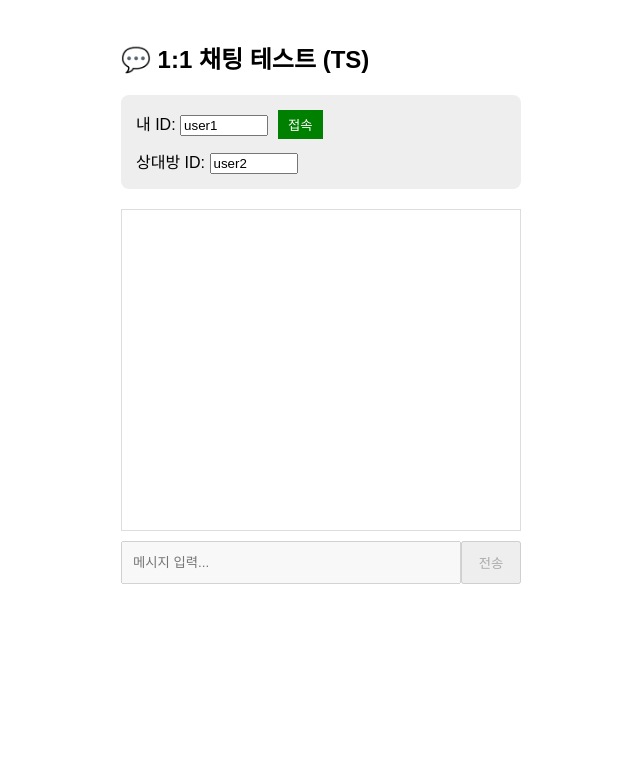
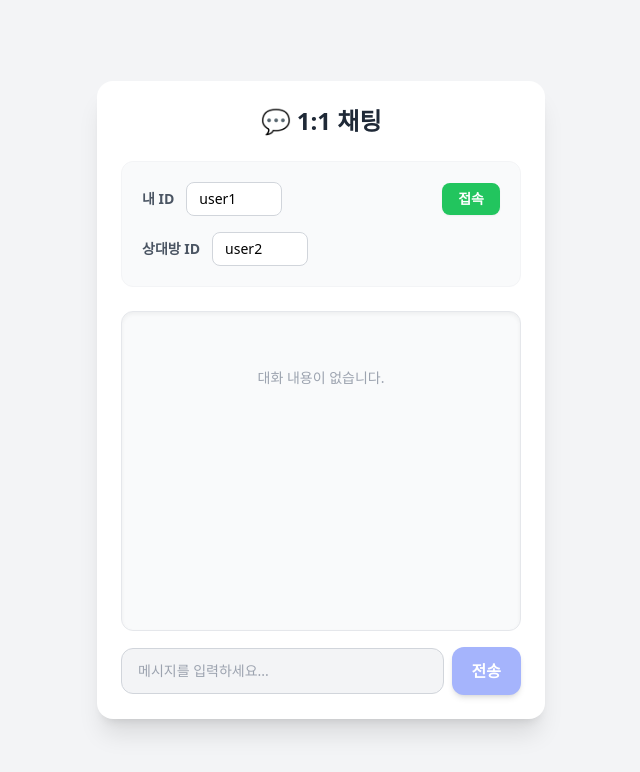
Before and after one commit to yabsed/23-5-team9-web-study, a React (Create React App) app in the folder webSocket/frontend/: page / in a window 1280 px wide. Shown: the top 772 px of the page, without its empty margins (319-959 px from the left). Built offline with nearby package versions, Linux system fonts and the light colour scheme.

Commit message:
[Refactor] TailWind

```diff
--- /dev/null
+++ b/webSocket/frontend/postcss.config.js
@@ -0,0 +1,6 @@
+module.exports = {
+  plugins: {
+    tailwindcss: {},
+    autoprefixer: {},
+  },
+}
--- a/webSocket/frontend/src/App.tsx
+++ b/webSocket/frontend/src/App.tsx
@@ -1,7 +1,5 @@
 import React, { useState, useEffect, useRef } from "react";
 
-// 1. 백엔드로 보낼 데이터의 형태(Type)를 미리 정의합니다.
-// 이렇게 하면 오타나 빠진 데이터를 바로 잡아낼 수 있습니다.
 interface SendMessageRequest {
   sender: string;
   receiver: string;
@@ -9,40 +7,50 @@ interface SendMessageRequest {
 }
 
 function App() {
-  // ------------------ State (상태) ------------------
-  // TS는 초기값을 보고 타입을 추론하지만, 배열이나 null은 명시하는 게 좋습니다.
 
+  // ------------------ Data ------------------
+
+  // Sender, Receiver
   const [myId, setMyId] = useState<string>("user1");
   const [targetId, setTargetId] = useState<string>("user2");
 
+  // Connection
   const [isConnected, setIsConnected] = useState<boolean>(false);
-  const [logs, setLogs] = useState<string[]>([]); // 문자열들의 배열
+
+  // Message Contents
+  const [logs, setLogs] = useState<string[]>([]);
   const [inputMessage, setInputMessage] = useState<string>("");
 
-  // WebSocket 객체를 담을 통입니다. 초기엔 없으므로 null을 허용합니다.
+  // WebSocket Object
   const socketRef = useRef<WebSocket | null>(null);
 
-  // ------------------ Logic (로직) ------------------
+  // ------------------ Helper Function ------------------
 
   const addLog = (msg: string) => {
-    setLogs((prev) => [...prev, msg]);
+    setLogs((prev: string[]) => [...prev, msg]);
   };
 
+  // ------------------ Socket Connect / Disconnect ------------------
+
   const connectSocket = () => {
+    // Already Connected
     if (socketRef.current) return;
 
-    // WebSocket 연결
+    // WebSocket
     const socket = new WebSocket(`ws://localhost:8000/ws/${myId}`);
 
+    // 1. After Connected
     socket.onopen = () => {
       addLog(`✅ 시스템: ${myId}로 접속 완료`);
       setIsConnected(true);
     };
 
+    // 2. Got Message
     socket.onmessage = (event: MessageEvent) => {
       addLog(`📩 ${event.data}`);
     };
 
+    // 3. Close Socekt
     socket.onclose = () => {
       setIsConnected(false);
       socketRef.current = null;
@@ -59,10 +67,11 @@ function App() {
     }
   };
 
+  // ------------------ Send Message (API Call) ------------------
+
   const sendMessage = async () => {
     if (!inputMessage) return;
 
-    // 인터페이스에 맞춰 데이터를 준비합니다.
     const payload: SendMessageRequest = {
       sender: myId,
       receiver: targetId,
@@ -84,67 +93,100 @@ function App() {
     }
   };
 
-  // ------------------ Effects & Render ------------------
+  // ------------------ Effects ------------------
 
   useEffect(() => {
-    // 컴포넌트가 사라질 때 소켓을 정리합니다.
     return () => disconnectSocket();
   }, []);
 
+  // ------------------ Render ------------------
+
   return (
-    <div style={{ padding: "20px", maxWidth: "400px", margin: "0 auto", fontFamily: "sans-serif" }}>
-      <h2>💬 1:1 채팅 테스트 (TS)</h2>
+    <div className="flex flex-col items-center justify-center min-h-screen bg-gray-100 p-4 font-sans">
+      {/* 메인 카드 컨테이너 */}
+      <div className="w-full max-w-md bg-white rounded-2xl shadow-xl overflow-hidden p-6">
+        <h2 className="text-2xl font-bold text-gray-800 mb-6 text-center">
+          💬 1:1 채팅
+        </h2>
 
-      {/* 설정 영역 */}
-      <div style={{ background: "#eee", padding: "15px", borderRadius: "8px", marginBottom: "20px" }}>
-        <div style={{ marginBottom: "10px" }}>
-          <label>내 ID: </label>
+        {/* 설정 영역 (회색 박스) */}
+        <div className="bg-gray-50 p-5 rounded-xl border border-gray-100 mb-6">
+          {/* 내 ID + 접속 버튼 */}
+          <div className="flex items-center justify-between mb-4">
+            <div className="flex items-center gap-3">
+              <span className="text-sm font-semibold text-gray-600">내 ID</span>
               <input
+                className="border border-gray-300 rounded-lg px-3 py-1.5 w-24 text-sm focus:outline-none focus:ring-2 focus:ring-blue-500 transition-all disabled:bg-gray-200 disabled:text-gray-500"
                 value={myId}
-            // 이벤트 타입: 입력창의 변경 이벤트
                 onChange={(e: React.ChangeEvent<HTMLInputElement>) => setMyId(e.target.value)}
                 disabled={isConnected}
-            style={{ width: "80px" }}
               />
-          {!isConnected ? (
-            <button onClick={connectSocket} style={{ marginLeft: "10px", background: "green", color: "white", border: "none", padding: "5px 10px" }}>접속</button>
-          ) : (
-            <button onClick={disconnectSocket} style={{ marginLeft: "10px", background: "red", color: "white", border: "none", padding: "5px 10px" }}>종료</button>
-          )}
+            </div>
+            <button
+              onClick={isConnected ? disconnectSocket : connectSocket}
+              className={`px-4 py-1.5 rounded-lg text-sm font-bold shadow-sm transition-colors duration-200 ${
+                isConnected
+                  ? "bg-red-500 hover:bg-red-600 text-white"
+                  : "bg-green-500 hover:bg-green-600 text-white"
+              }`}
+            >
+              {isConnected ? "종료" : "접속"}
+            </button>
           </div>
 
-        <div>
-          <label>상대방 ID: </label>
+          {/* 상대방 ID */}
+          <div className="flex items-center gap-3">
+            <span className="text-sm font-semibold text-gray-600">상대방 ID</span>
             <input
+              className="border border-gray-300 rounded-lg px-3 py-1.5 w-24 text-sm focus:outline-none focus:ring-2 focus:ring-blue-500 transition-all"
               value={targetId}
               onChange={(e: React.ChangeEvent<HTMLInputElement>) => setTargetId(e.target.value)}
-            style={{ width: "80px" }}
             />
           </div>
         </div>
 
-      {/* 로그 영역 */}
-      <div style={{ height: "300px", border: "1px solid #ddd", overflowY: "auto", padding: "10px", marginBottom: "10px", background: "white" }}>
+        {/* 채팅 로그 영역 */}
+        <div className="h-80 overflow-y-auto bg-gray-50 border border-gray-200 rounded-xl p-4 mb-4 shadow-inner custom-scrollbar">
+          {logs.length === 0 ? (
+            <p className="text-gray-400 text-center text-sm mt-10">대화 내용이 없습니다.</p>
+          ) : (
+            <div className="flex flex-col gap-2">
               {logs.map((log, i) => (
-          <div key={i} style={{ marginBottom: "5px", fontSize: "14px" }}>
+                <div
+                  key={i}
+                  className={`p-2 rounded-lg text-sm max-w-[85%] break-words shadow-sm ${
+                    log.startsWith("📤 나:")
+                      ? "bg-blue-100 self-end text-blue-900 border border-blue-200" // 내가 보낸 메시지 스타일
+                      : log.startsWith("✅") || log.startsWith("⚠️")
+                      ? "bg-gray-200 self-center text-xs text-gray-600 rounded-full px-4" // 시스템 메시지 스타일
+                      : "bg-white self-start text-gray-800 border border-gray-200" // 받은 메시지 스타일
+                  }`}
+                >
                   {log}
                 </div>
               ))}
             </div>
+          )}
+        </div>
 
         {/* 입력 영역 */}
-      <div style={{ display: "flex" }}>
+        <div className="flex items-center gap-2">
           <input
+            className="flex-1 border border-gray-300 rounded-xl px-4 py-3 text-sm focus:outline-none focus:ring-2 focus:ring-indigo-500 transition-all disabled:bg-gray-100"
             value={inputMessage}
             onChange={(e: React.ChangeEvent<HTMLInputElement>) => setInputMessage(e.target.value)}
-          placeholder="메시지 입력..."
+            placeholder="메시지를 입력하세요..."
             disabled={!isConnected}
             onKeyPress={(e: React.KeyboardEvent<HTMLInputElement>) => e.key === "Enter" && sendMessage()}
-          style={{ flex: 1, padding: "10px" }}
           />
-        <button onClick={sendMessage} disabled={!isConnected} style={{ padding: "10px", width: "60px" }}>
+          <button
+            onClick={sendMessage}
+            disabled={!isConnected}
+            className="bg-indigo-600 hover:bg-indigo-700 disabled:bg-indigo-300 text-white px-5 py-3 rounded-xl font-bold transition-colors shadow-md flex-shrink-0"
+          >
             전송
           </button>
+        </div>
       </div>
     </div>
   );
--- a/webSocket/frontend/src/index.css
+++ b/webSocket/frontend/src/index.css
@@ -1,13 +1,3 @@
-body {
-  margin: 0;
-  font-family: -apple-system, BlinkMacSystemFont, 'Segoe UI', 'Roboto', 'Oxygen',
-    'Ubuntu', 'Cantarell', 'Fira Sans', 'Droid Sans', 'Helvetica Neue',
-    sans-serif;
-  -webkit-font-smoothing: antialiased;
-  -moz-osx-font-smoothing: grayscale;
-}
-
-code {
-  font-family: source-code-pro, Menlo, Monaco, Consolas, 'Courier New',
-    monospace;
-}
+@tailwind base;
+@tailwind components;
+@tailwind utilities;
--- /dev/null
+++ b/webSocket/frontend/tailwind.config.js
@@ -0,0 +1,11 @@
+/** @type {import('tailwindcss').Config} */
+module.exports = {
+  // ⬇️ 여기를 이렇게 수정하세요!
+  content: [
+    "./src/**/*.{js,jsx,ts,tsx}",
+  ],
+  theme: {
+    extend: {},
+  },
+  plugins: [],
+}
```
Lines whose indentation alone changed are shown as unchanged.
